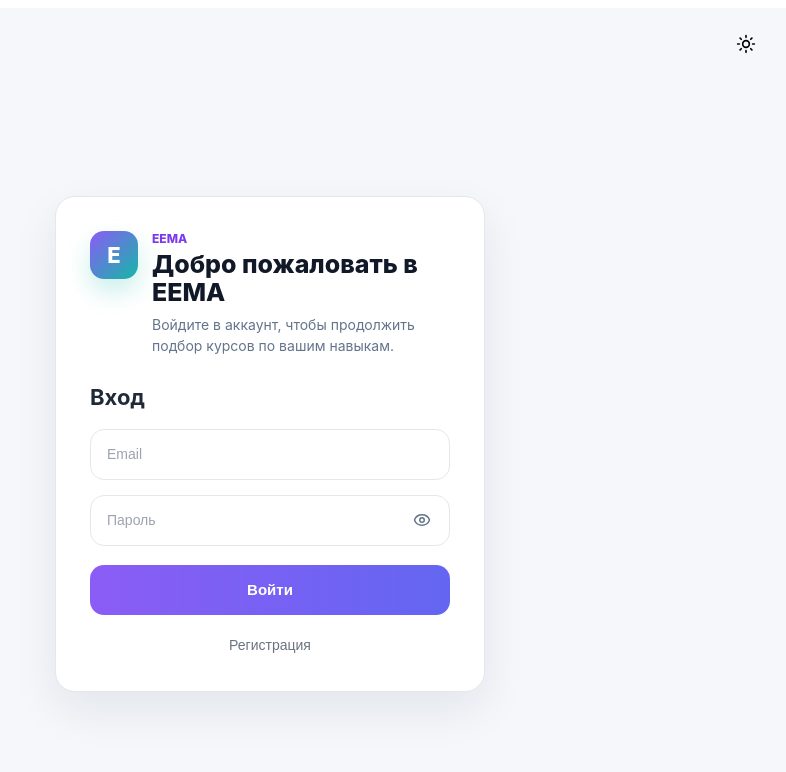
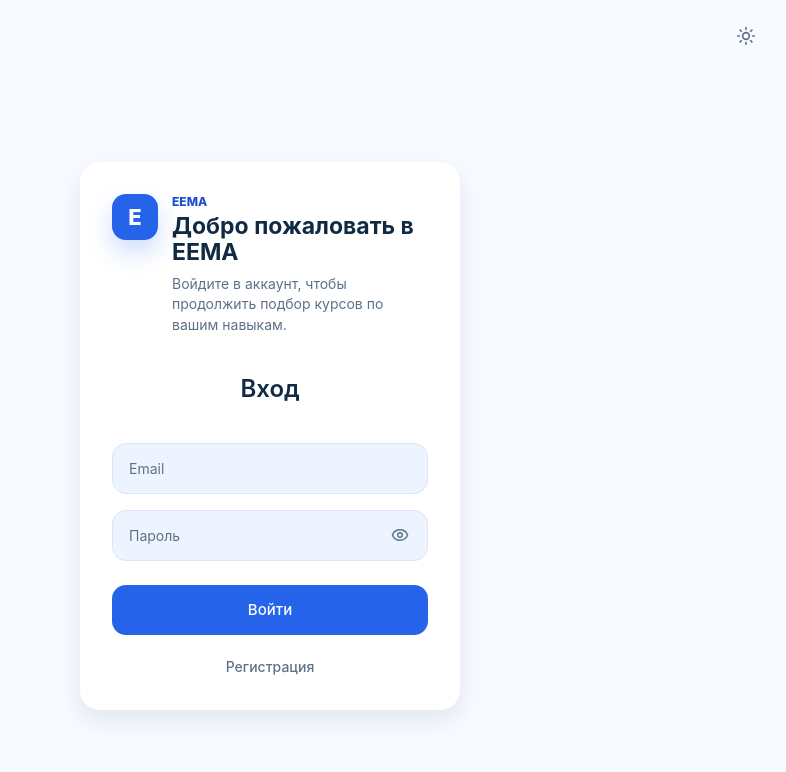
Before and after one commit to larkovandrey2-dev/EEMA, a React (Create React App) app in the folder frontend/: page /auth in a window 1280 px wide. Shown: the top 772 px of the page, without its empty margins (370-1156 px from the left). Built offline with nearby package versions, Linux system fonts and the light colour scheme; no server answers.

Commit message:
fix: restore frontend theme and catalog route and added email confirmation

```diff
--- a/frontend/src/app/router.tsx
+++ b/frontend/src/app/router.tsx
@@ -1,6 +1,7 @@
 import {BrowserRouter, Route, Routes} from "react-router-dom"
 import { AuthPage, Onboarding, RecommendationPage, RegistrationPage } from "../pages";
 import { ProtectedRoute } from "./utils/protected_route";
+import { CatalogPage } from "../pages/catalog/catalog";
 
 export const RouterComponent = () => {
     return (
@@ -11,6 +12,7 @@ export const RouterComponent = () => {
                 <Route path="/auth" element={<AuthPage/>}></Route>
                 <Route path="/register" element={<RegistrationPage/>}></Route>
                 <Route path="/registration" element={<RegistrationPage/>}></Route>
+                <Route path="/catalog" element={<CatalogPage />}></Route>
             </Routes>
         </BrowserRouter>
     );
--- a/frontend/src/app/styles/colors.css
+++ b/frontend/src/app/styles/colors.css
@@ -1,5 +1,31 @@
 :root {
   --font-size: 16px;
+  --app-cobalt: #2563eb;
+  --app-cobalt-hover: light-dark(#1d4ed8, #93c5fd);
+  --app-turquoise: #2ec4b6;
+  --app-turquoise-hover: light-dark(#1aa79c, #67e8f9);
+  --app-midnight: #102a43;
+  --app-bg: light-dark(#f7faff, #101624);
+  --app-bg-soft: light-dark(#edf4ff, #111a2c);
+  --app-surface: light-dark(#ffffff, #192236);
+  --app-surface-strong: light-dark(#f0f6ff, #22304a);
+  --app-surface-muted: light-dark(#edf4ff, #172139);
+  --app-text: light-dark(#102a43, #f8fbff);
+  --app-text-soft: light-dark(#5e7187, #a8b9d0);
+  --app-border: light-dark(#d9e6f8, #2f405c);
+  --app-border-strong: light-dark(rgba(37, 99, 235, 0.35), rgba(96, 165, 250, 0.48));
+  --app-primary: light-dark(#2563eb, #60a5fa);
+  --app-primary-hover: light-dark(#1d4ed8, #93c5fd);
+  --app-primary-text: light-dark(#ffffff, #07111f);
+  --app-accent: light-dark(#2563eb, #60a5fa);
+  --app-accent-text: light-dark(#1d4ed8, #93c5fd);
+  --app-accent-soft: light-dark(rgba(37, 99, 235, 0.11), rgba(96, 165, 250, 0.16));
+  --app-accent-shadow: light-dark(rgba(37, 99, 235, 0.22), rgba(96, 165, 250, 0.28));
+  --app-shadow: light-dark(rgba(16, 42, 67, 0.09), rgba(0, 0, 0, 0.34));
+  --app-shadow-strong: light-dark(rgba(16, 42, 67, 0.15), rgba(0, 0, 0, 0.48));
+  --app-danger: light-dark(#dc2626, #f87171);
+  --app-success: #2ec4b6;
+  --app-warning: #f59e0b;
   --background: #ffffff;
   --foreground: oklch(0.145 0 0);
   --card: #ffffff;
@@ -37,10 +63,21 @@
   --sidebar-accent-foreground: oklch(0.205 0 0);
   --sidebar-border: oklch(0.922 0 0);
   --sidebar-ring: oklch(0.708 0 0);
-  font-family: 'Inter', sans-serif;
+  font-family: 'Inter', system-ui, -apple-system, BlinkMacSystemFont, "Segoe UI", sans-serif;
   color-scheme: light;
 }
 
+* {
+  box-sizing: border-box;
+  color-scheme: inherit;
+}
+
+body {
+  margin: 0;
+  background-color: var(--app-bg);
+  color: var(--app-text);
+  font-family: 'Inter', system-ui, -apple-system, BlinkMacSystemFont, "Segoe UI", sans-serif;
+}
 .dark {
   --background: oklch(0.145 0 0);
   --foreground: oklch(0.985 0 0);
@@ -79,7 +116,7 @@
 }
 html {
   font-size: var(--font-size);
-  overscroll-behavior: none;
+  background-color: var(--app-bg);
 }
 h1 {
   font-size: var(--text-2xl);
@@ -116,3 +153,9 @@ input {
   font-weight: var(--font-weight-normal);
   line-height: 1.5;
 }
+
+button,
+input,
+textarea {
+  font-family: inherit;
+}
--- a/frontend/src/pages/auth/auth.tsx
+++ b/frontend/src/pages/auth/auth.tsx
@@ -3,6 +3,7 @@ import { Eye, EyeOff } from "lucide-react";
 import { useNavigate } from "react-router-dom";
 import { ThemeButton } from "../../shared";
 import { auth } from "../../shared/api/auth";
+import { getApiErrorMessage } from "../../shared/api/utils/error";
 import "../registration/registration.css";
 
 const AuthPage = () => {
@@ -21,8 +22,8 @@ const AuthPage = () => {
     try {
       await auth.login({ email, password });
       navigate("/", { replace: true });
-    } catch {
-      setErrorMessage("Неправильная почта или пароль.");
+    } catch (e) {
+      setErrorMessage(getApiErrorMessage(e, "Неправильная почта или пароль."));
     } finally {
       setLoading(false);
     }
@@ -81,6 +82,7 @@ const AuthPage = () => {
                 clearError();
               }}
               autoComplete="current-password"
+              minLength={6}
               aria-invalid={!!errorMessage}
               required
             />
--- a/frontend/src/pages/registration/registration.css
+++ b/frontend/src/pages/registration/registration.css
@@ -1,76 +1,74 @@
-:root {
-  color-scheme: light dark;
-}
-
 .auth-wrapper {
   min-height: 100dvh;
   display: flex;
   justify-content: center;
-  background: light-dark(#f5f7fb, #0f172a);
+  background-color: var(--app-bg);
 }
 
 .auth-container {
   width: 100%;
   max-width: 1024px;
+
+  display: flex;
+  flex-direction: column;
+
   min-height: 100dvh;
   padding: 0 16px;
   box-sizing: border-box;
-
-  display: flex;
-  flex-direction: column;
 }
 
 .auth-top {
   width: 100%;
-  padding: 16px 0;
-
   display: flex;
   justify-content: flex-end;
+
+  padding: 16px 0;
 }
 
 .auth-form {
   width: 100%;
-  max-width: 430px;
+  max-width: 380px;
+
   margin: auto;
-  padding: 34px;
+
+  padding: 32px;
   border-radius: 20px;
-  box-sizing: border-box;
 
   display: flex;
   flex-direction: column;
-  gap: 15px;
+  gap: 16px;
 
-  background: light-dark(#ffffff, #1e293b);
-  border: 1px solid light-dark(#e5e7eb, #334155);
-  box-shadow: 0 18px 45px light-dark(rgba(15, 23, 42, 0.08), rgba(0, 0, 0, 0.34));
+  background: var(--app-surface);
+  box-shadow: 0 10px 25px var(--app-shadow);
+
+  box-sizing: border-box;
 }
 
 .auth-brand {
   display: flex;
   align-items: flex-start;
   gap: 14px;
-  margin-bottom: 2px;
 }
 
 .auth-logo {
-  width: 48px;
-  min-width: 48px;
-  height: 48px;
+  width: 46px;
+  min-width: 46px;
+  height: 46px;
   border-radius: 14px;
 
   display: grid;
   place-items: center;
 
-  color: #ffffff;
+  color: var(--app-primary-text);
   font-size: 22px;
   font-weight: 800;
-  background: linear-gradient(135deg, #8b5cf6, #14b8a6);
-  box-shadow: 0 12px 24px rgba(20, 184, 166, 0.22);
+  background: var(--app-primary);
+  box-shadow: 0 12px 24px var(--app-accent-shadow);
 }
 
 .auth-kicker {
   margin: 0 0 4px;
-  color: light-dark(#7c3aed, #a78bfa);
+  color: var(--app-accent-text);
   font-size: 12px;
   font-weight: 800;
   letter-spacing: 0;
@@ -79,64 +77,54 @@
 
 .auth-welcome {
   margin: 0;
-  color: light-dark(#111827, #f8fafc);
-  font-size: 25px;
-  font-weight: 800;
-  line-height: 1.15;
+  color: var(--app-text);
+  font-size: 23px;
+  font-weight: 700;
+  line-height: 1.16;
   letter-spacing: 0;
 }
 
 .auth-description {
   margin: 8px 0 0;
-  color: light-dark(#64748b, #cbd5e1);
+  color: var(--app-text-soft);
   font-size: 14px;
   line-height: 1.45;
 }
 
 .auth-title {
-  margin: 8px 0 0;
-  color: light-dark(#1f2937, #e5e7eb);
-  font-size: 22px;
-  font-weight: 700;
-  text-align: left;
+  font-size: 24px;
+  font-weight: 600;
+  text-align: center;
+
+  color: var(--app-text);
 }
 
 .auth-input {
-  width: 100%;
   padding: 14px 16px;
   border-radius: 14px;
   font-size: 14px;
-  box-sizing: border-box;
+
   outline: none;
 
-  color: light-dark(#111827, #e5e7eb);
-  background: light-dark(#ffffff, #0f172a);
-  border: 1px solid light-dark(#e5e7eb, #334155);
+  color: var(--app-text);
+  background: var(--app-surface-muted);
 
-  transition: border-color 0.2s ease, box-shadow 0.2s ease;
+  border: 1px solid var(--app-border);
+
+  transition: 0.2s ease;
 }
 
 .auth-input::placeholder {
-  color: light-dark(#9ca3af, #64748b);
+  color: var(--app-text-soft);
 }
 
 .auth-input:focus {
-  border-color: light-dark(#8b5cf6, #a78bfa);
-  box-shadow: 0 0 0 3px light-dark(
-    rgba(139, 92, 246, 0.15),
-    rgba(167, 139, 250, 0.2)
-  );
+  border-color: var(--app-accent);
+  box-shadow: 0 0 0 3px var(--app-accent-soft);
 }
 
 .auth-input[aria-invalid="true"] {
-  border-color: light-dark(#ef4444, #f87171);
-}
-
-.auth-input[aria-invalid="true"]:focus {
-  box-shadow: 0 0 0 3px light-dark(
-    rgba(239, 68, 68, 0.14),
-    rgba(248, 113, 113, 0.22)
-  );
+  border-color: var(--app-danger);
 }
 
 .auth-password-field {
@@ -145,7 +133,9 @@
 }
 
 .auth-password-input {
+  width: 100%;
   padding-right: 48px;
+  box-sizing: border-box;
 }
 
 .auth-password-toggle {
@@ -161,64 +151,64 @@
   display: grid;
   place-items: center;
 
-  color: light-dark(#64748b, #94a3b8);
+  color: var(--app-text-soft);
   background: transparent;
   cursor: pointer;
 
-  transition: color 0.2s ease, background-color 0.2s ease, transform 0.2s ease;
+  transition: 0.2s ease;
   transform: translateY(-50%);
 }
 
 .auth-password-toggle:hover {
-  color: light-dark(#7c3aed, #a78bfa);
-  background: light-dark(#f3f4f6, rgba(148, 163, 184, 0.12));
+  color: var(--app-accent-text);
+  background: var(--app-accent-soft);
 }
 
 .auth-password-toggle:focus-visible {
-  outline: 2px solid light-dark(#8b5cf6, #a78bfa);
+  outline: 2px solid var(--app-accent);
   outline-offset: 2px;
 }
 
-.auth-password-toggle:active {
-  transform: translateY(-50%) scale(0.96);
-}
-
-.auth-error {
+.auth-error,
+.auth-success {
   padding: 12px 14px;
   border-radius: 14px;
-
-  color: light-dark(#991b1b, #fecaca);
-  background: light-dark(#fef2f2, rgba(127, 29, 29, 0.24));
-  border: 1px solid light-dark(#fecaca, #7f1d1d);
 
   font-size: 14px;
   line-height: 1.45;
   overflow-wrap: anywhere;
 }
 
+.auth-error {
+  color: var(--app-danger);
+  background: color-mix(in srgb, var(--app-danger) 12%, transparent);
+  border: 1px solid color-mix(in srgb, var(--app-danger) 38%, transparent);
+}
+
+.auth-success {
+  color: var(--app-success);
+  background: color-mix(in srgb, var(--app-success) 12%, transparent);
+  border: 1px solid color-mix(in srgb, var(--app-success) 38%, transparent);
+}
+
 .auth-button {
-  margin-top: 4px;
+  margin-top: 8px;
   padding: 14px;
   border-radius: 14px;
   border: none;
 
   cursor: pointer;
+  font-size: 15px;
+  font-weight: 500;
+  color: var(--app-primary-text);
 
-  color: white;
-  font-size: 15px;
-  font-weight: 700;
+  background: var(--app-primary);
 
-  background: linear-gradient(
-    90deg,
-    light-dark(#8b5cf6, #a78bfa),
-    light-dark(#6366f1, #818cf8)
-  );
-
-  transition: opacity 0.2s ease, transform 0.2s ease;
+  transition: opacity 0.2s ease, transform 0.1s ease;
 }
-
 .auth-button:hover {
   opacity: 0.9;
+  background: var(--app-primary-hover);
 }
 
 .auth-button:active {
@@ -240,29 +230,31 @@
 
   cursor: pointer;
 
-  color: light-dark(#6b7280, #94a3b8);
   font-size: 14px;
   text-align: center;
 
-  transition: color 0.2s ease, transform 0.2s ease;
+  color: var(--app-text-soft);
+
+  transition: 0.2s ease;
 }
 
 .auth-switch:hover {
-  color: light-dark(#8b5cf6, #a78bfa);
+  color: var(--app-accent-text);
 }
 
 .auth-switch:active {
   transform: scale(0.97);
 }
 
+/* ===== MOBILE FIXES ===== */
 @media (max-width: 480px) {
-  .auth-container {
-    padding: 0 12px;
-  }
-
   .auth-form {
     padding: 24px;
     border-radius: 16px;
+  }
+
+  .auth-title {
+    font-size: 20px;
   }
 
   .auth-brand {
@@ -273,15 +265,10 @@
     width: 42px;
     min-width: 42px;
     height: 42px;
-    border-radius: 12px;
     font-size: 20px;
   }
 
   .auth-welcome {
-    font-size: 21px;
-  }
-
-  .auth-title {
     font-size: 20px;
   }
 
```
Also changed, not shown: frontend/src/pages/registration/registration.tsx (+51 -2 lines).
